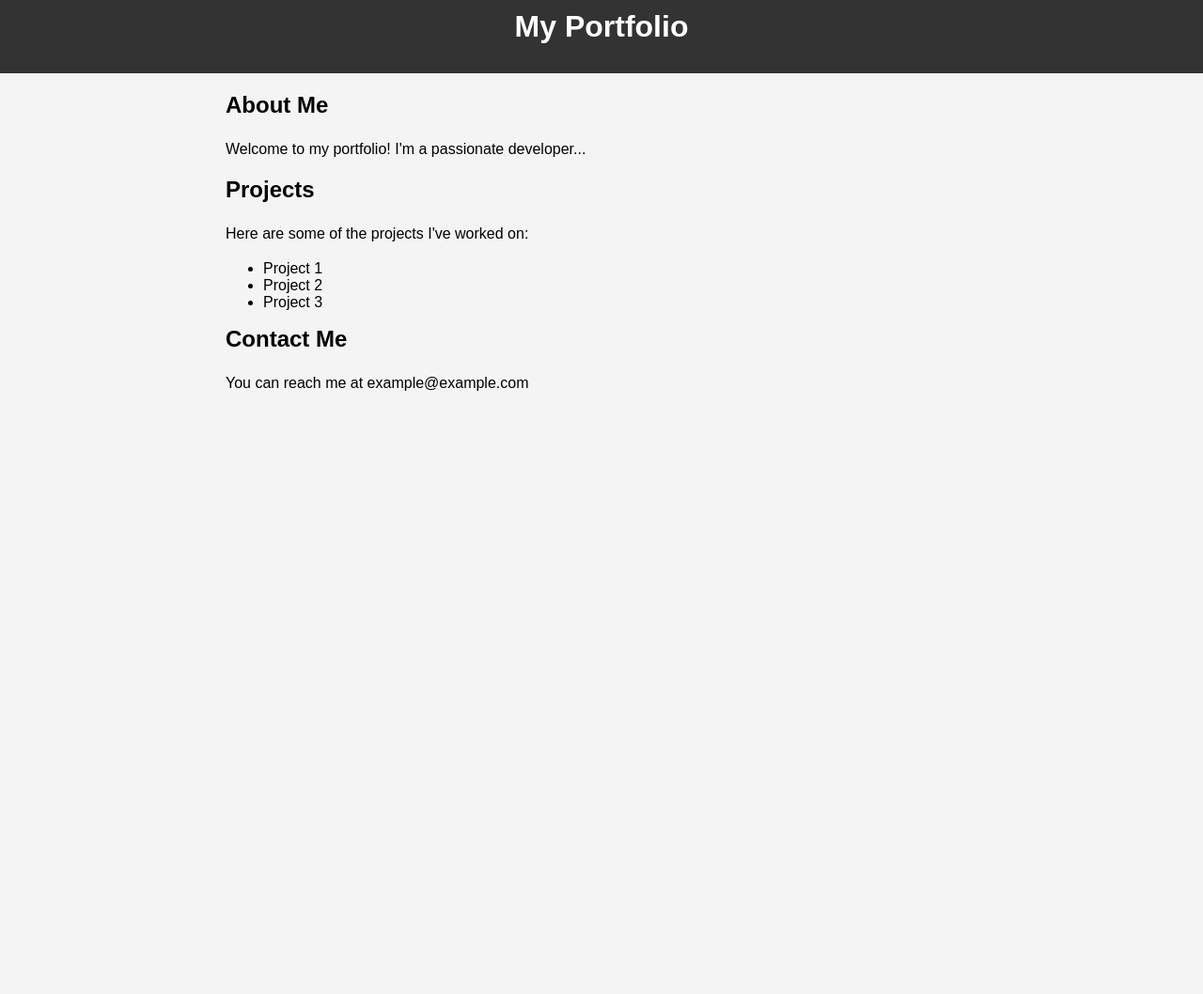
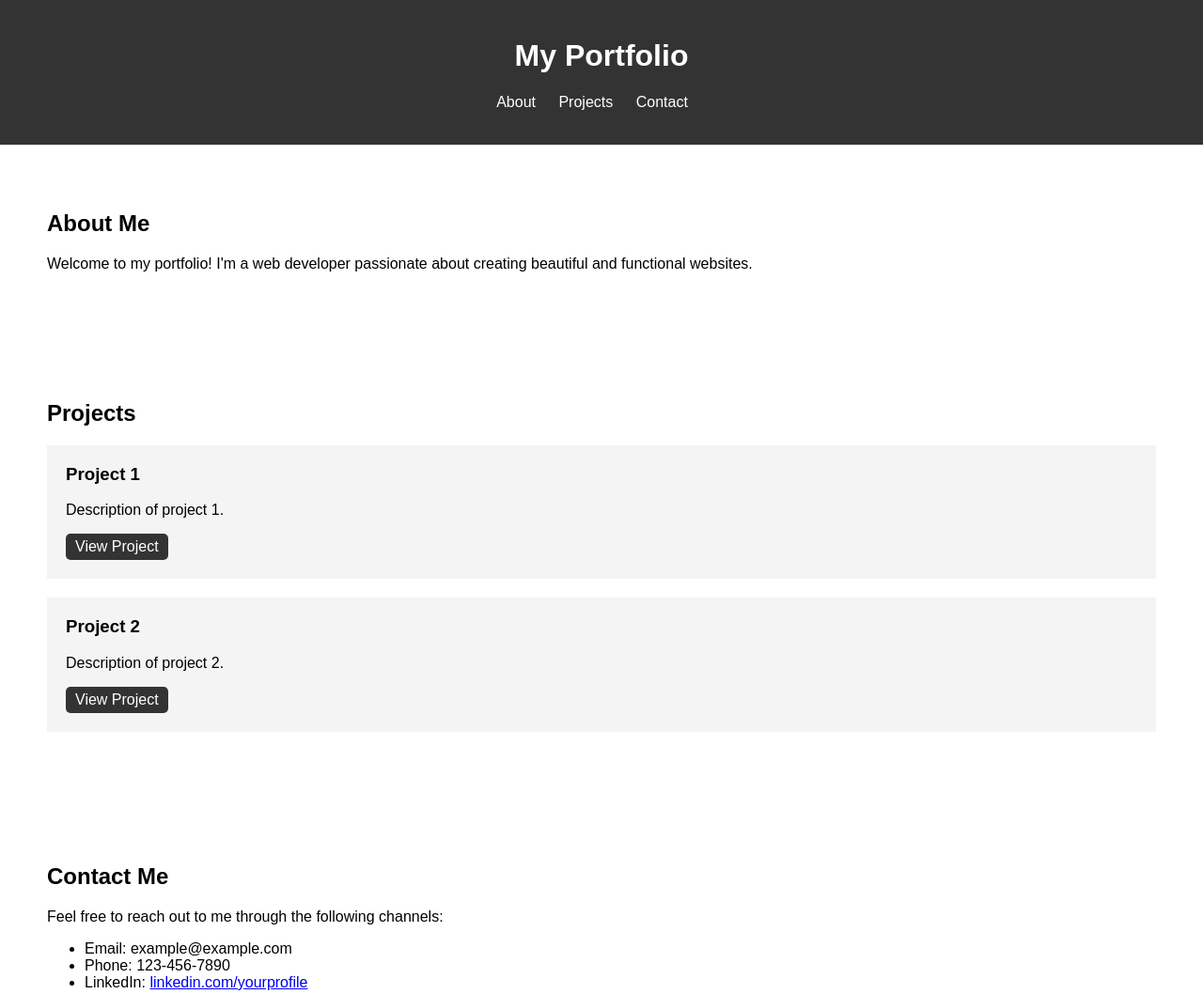
Before and after one commit to aman-3701/Resume, a plain HTML site: page index.html in a window 1280 px wide. Shown: the whole page at 94% size. Before the commit the page ends 800 px from the top, so only its background shows below. Drawn offline with Linux system fonts and the light colour scheme.

Commit message:
Update index.html

```diff
--- a/index.html
+++ b/index.html
@@ -1,56 +1,106 @@
-
 <!DOCTYPE html>
 <html lang="en">
 <head>
     <meta charset="UTF-8">
     <meta name="viewport" content="width=device-width, initial-scale=1.0">
-    <title>My Portfolio</title>
+    <title>Portfolio</title>
     <style>
         body {
             font-family: Arial, sans-serif;
             margin: 0;
             padding: 0;
-            background-color: #f4f4f4;
         }
+
         header {
             background-color: #333;
-            color: #fff;
-            padding: 10px 0;
+            color: white;
+            padding: 20px;
             text-align: center;
         }
+
+        nav ul {
+            list-style-type: none;
+            padding: 0;
+        }
+
+        nav ul li {
+            display: inline;
+            margin-right: 20px;
+        }
+
+        nav ul li a {
+            color: white;
+            text-decoration: none;
+        }
+
         section {
+            padding: 50px;
+        }
+
+        .project {
+            background-color: #f4f4f4;
             padding: 20px;
+            margin-bottom: 20px;
         }
-        .container {
-            max-width: 800px;
-            margin: 0 auto;
-        }
-        h1, h2, h3 {
+
+        .project h3 {
             margin-top: 0;
         }
-        p {
-            line-height: 1.6;
+
+        .project a {
+            display: inline-block;
+            background-color: #333;
+            color: white;
+            padding: 5px 10px;
+            text-decoration: none;
+            border-radius: 5px;
+        }
+
+        .project a:hover {
+            background-color: #555;
         }
     </style>
 </head>
 <body>
     <header>
         <h1>My Portfolio</h1>
+        <nav>
+            <ul>
+                <li><a href="#about">About</a></li>
+                <li><a href="#projects">Projects</a></li>
+                <li><a href="#contact">Contact</a></li>
+            </ul>
+        </nav>
     </header>
-    <section>
-        <div class="container">
-            <h2>About Me</h2>
-            <p>Welcome to my portfolio! I'm a passionate developer...</p>
-            <h2>Projects</h2>
-            <p>Here are some of the projects I've worked on:</p>
-            <ul>
-                <li>Project 1</li>
-                <li>Project 2</li>
-                <li>Project 3</li>
-            </ul>
-            <h2>Contact Me</h2>
-            <p>You can reach me at example@example.com</p>
+
+    <section id="about">
+        <h2>About Me</h2>
+        <p>Welcome to my portfolio! I'm a web developer passionate about creating beautiful and functional websites.</p>
+    </section>
+
+    <section id="projects">
+        <h2>Projects</h2>
+        <div class="project">
+            <h3>Project 1</h3>
+            <p>Description of project 1.</p>
+            <a href="#">View Project</a>
         </div>
+        <div class="project">
+            <h3>Project 2</h3>
+            <p>Description of project 2.</p>
+            <a href="#">View Project</a>
+        </div>
+        <!-- Add more projects as needed -->
+    </section>
+
+    <section id="contact">
+        <h2>Contact Me</h2>
+        <p>Feel free to reach out to me through the following channels:</p>
+        <ul>
+            <li>Email: example@example.com</li>
+            <li>Phone: 123-456-7890</li>
+            <li>LinkedIn: <a href="#">linkedin.com/yourprofile</a></li>
+        </ul>
     </section>
 </body>
 </html>
```
